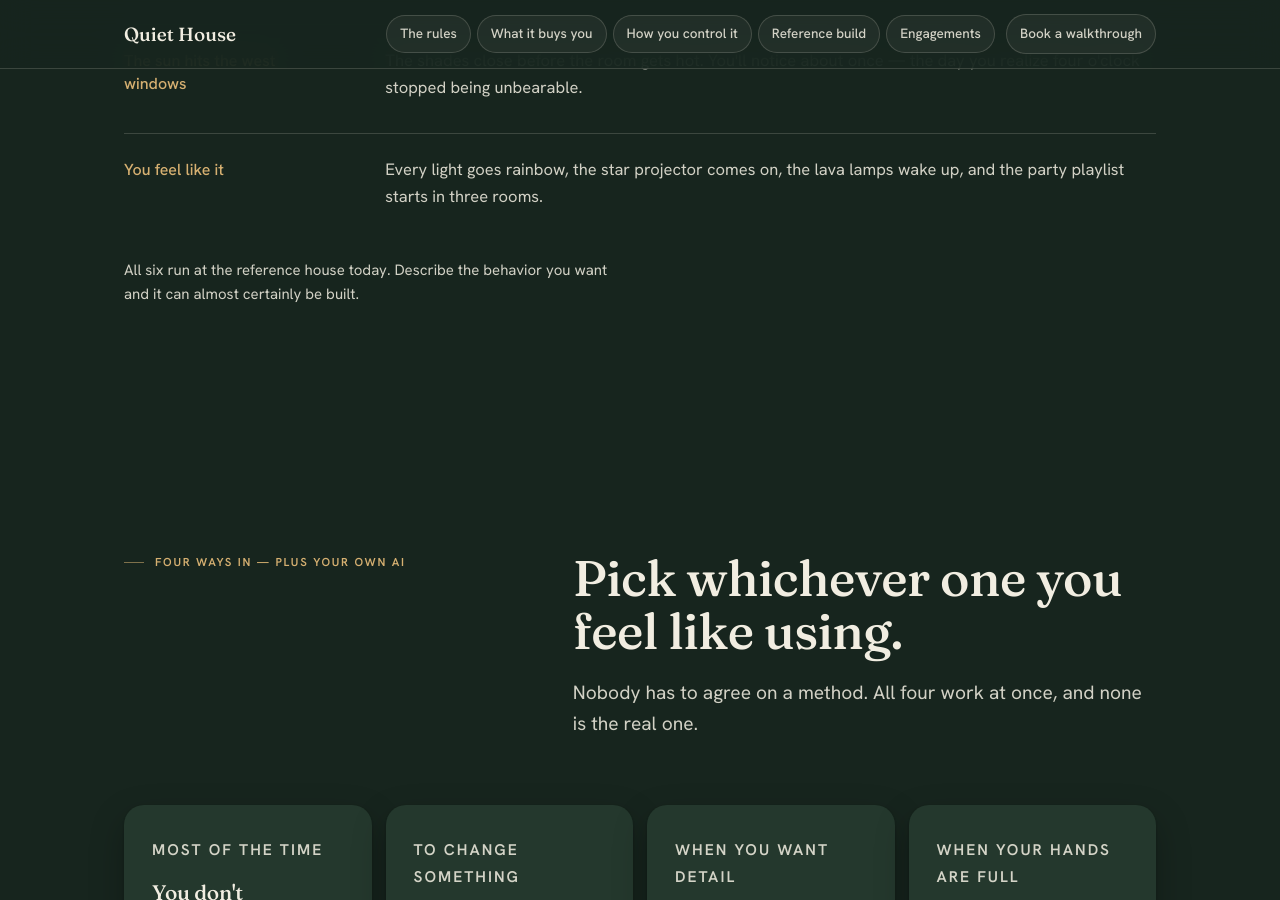
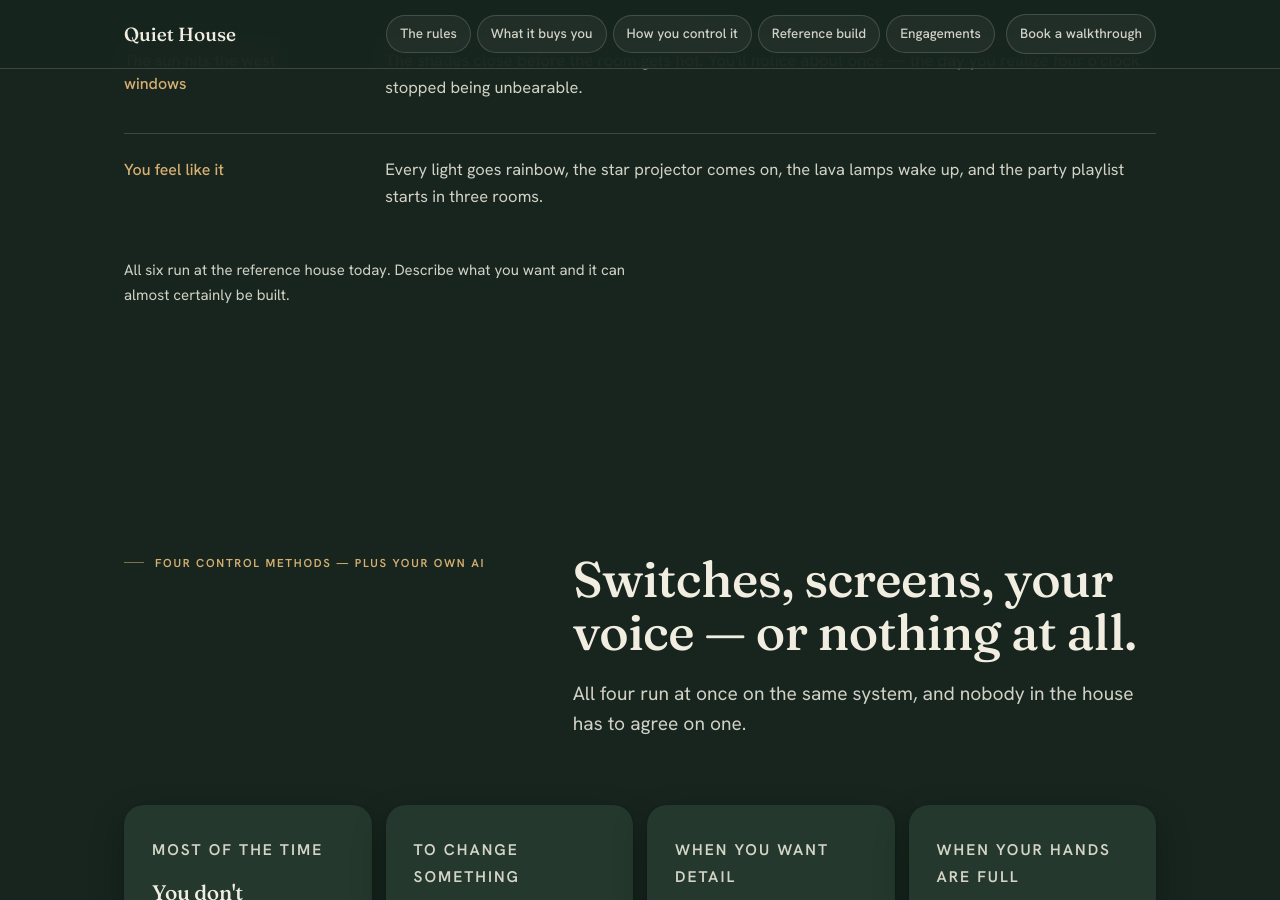
Before and after one commit to christianhatch/christianhatchme, a Jekyll site: the page ha/index.html, which Jekyll copies as it is, in a window 1280 px wide and 900 px high, scrolled down 4177 px. Built offline with Jekyll 4.4.1, drawn with Linux system fonts in a browser that asks for light colours; some of the changed text lies outside the part shown.

Commit message:
Sharpen the empty-house card and name the control methods
- The first card said 'One button', which undersold it: leaving is fully
  automatic and occupancy-aware. Figure inverts to 'No button', and the
  copy says the house empties itself only once it is genuinely empty,
  never while a guest is still in it.
- 'Pick whichever one you feel like using' never said what the four
  methods were. The heading now names them: switches, screens, voice,
  or nothing at all.

Words held at 1,596 by trimming three ledes to pay for the additions.

Co-Authored-By: Claude Opus 5 <noreply@anthropic.com>

```diff
--- a/ha/index.html
+++ b/ha/index.html
@@ -398,16 +398,16 @@ p{margin:0 0 1em}
       <div><p class="eyebrow">What it actually buys you</p></div>
       <div>
         <h2 style="margin-bottom:20px">Not gadgets. Fewer things to keep track of.</h2>
-        <p class="lede">A shorter list of things to hold in your head, and a house that raises its hand when something is wrong.</p>
+        <p class="lede">A shorter list to hold in your head, and a house that raises its hand when something is wrong.</p>
       </div>
     </div>
 
     <div class="cards">
 
       <article class="card">
-        <p class="card__fig"><span class="card__dot" style="background:var(--s-occupancy)"></span>One button</p>
-        <h3>One button empties the house</h3>
-        <p>Lights, music, the space heater you forgot — off on the way out, or when the last person leaves.</p>
+        <p class="card__fig"><span class="card__dot" style="background:var(--s-occupancy)"></span>No button</p>
+        <h3>The house empties itself</h3>
+        <p>You just leave — lights, music and the forgotten space heater go off once the house is genuinely empty, never while a guest is still in it.</p>
       </article>
 
       <article class="card">
@@ -487,16 +487,16 @@ p{margin:0 0 1em}
       </div>
     </div>
 
-    <p class="small" style="margin-top:26px;max-width:60ch">All six run at the reference house today. Describe the behavior you want and it can almost certainly be built.</p>
+    <p class="small" style="margin-top:26px;max-width:60ch">All six run at the reference house today. Describe what you want and it can almost certainly be built.</p>
   </section>
 
   <!-- HOW YOU CONTROL IT ───────────────────── -->
   <section class="wrap section" id="control">
     <div class="split">
-      <div><p class="eyebrow">Four ways in — plus your own AI</p></div>
+      <div><p class="eyebrow">Four control methods — plus your own AI</p></div>
       <div>
-        <h2 style="margin-bottom:20px">Pick whichever one you feel like using.</h2>
-        <p class="lede">Nobody has to agree on a method. All four work at once, and none is the real one.</p>
+        <h2 style="margin-bottom:20px">Switches, screens, your voice — or nothing at all.</h2>
+        <p class="lede">All four run at once on the same system, and nobody in the house has to agree on one.</p>
       </div>
     </div>
 
@@ -532,7 +532,7 @@ p{margin:0 0 1em}
         <p>Set every light in the house to rainbow.</p>
         <p>Which rooms were occupied more than four hours yesterday, and run the dehumidifier in any that sat above 55% humidity.</p>
       </div>
-      <p class="panel__coda">Plain English, answered from data that never left your house. The full version is a Jarvis — a voice and a personality you choose, switchable off without breaking anything else.</p>
+      <p class="panel__coda">Plain English, answered from data that never left your house. The full version is a Jarvis — a voice and personality you choose, switchable off without breaking anything else.</p>
     </div>
   </section>
 
@@ -638,7 +638,7 @@ p{margin:0 0 1em}
       <div><p class="eyebrow">Engagements</p></div>
       <div>
         <h2 style="margin-bottom:20px">Three ways in.</h2>
-        <p class="lede">I take a few houses at a time, because tuning is where the value is and it takes time you can't compress.</p>
+        <p class="lede">I take a few houses at a time, because tuning takes time you can't compress.</p>
       </div>
     </div>
 
```
